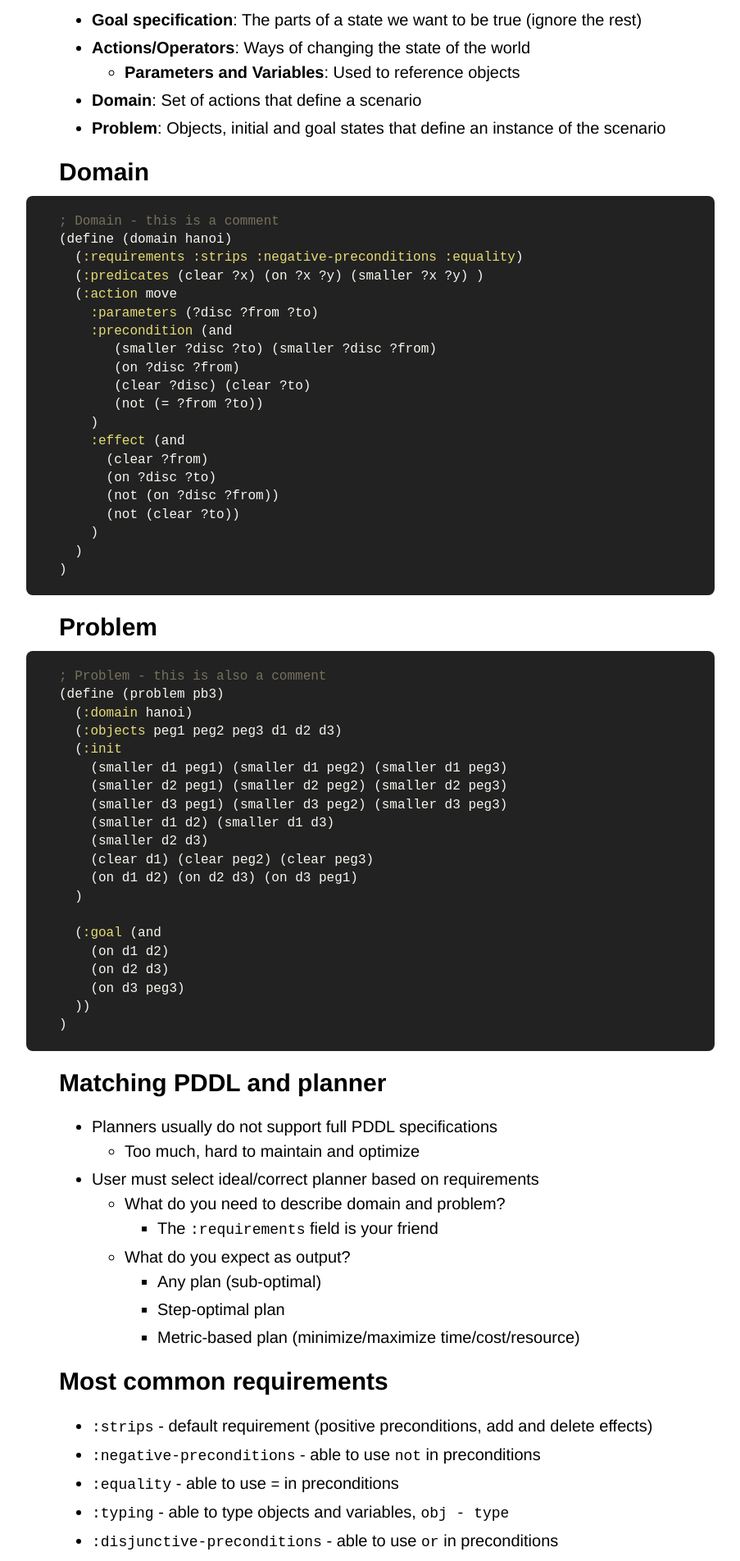
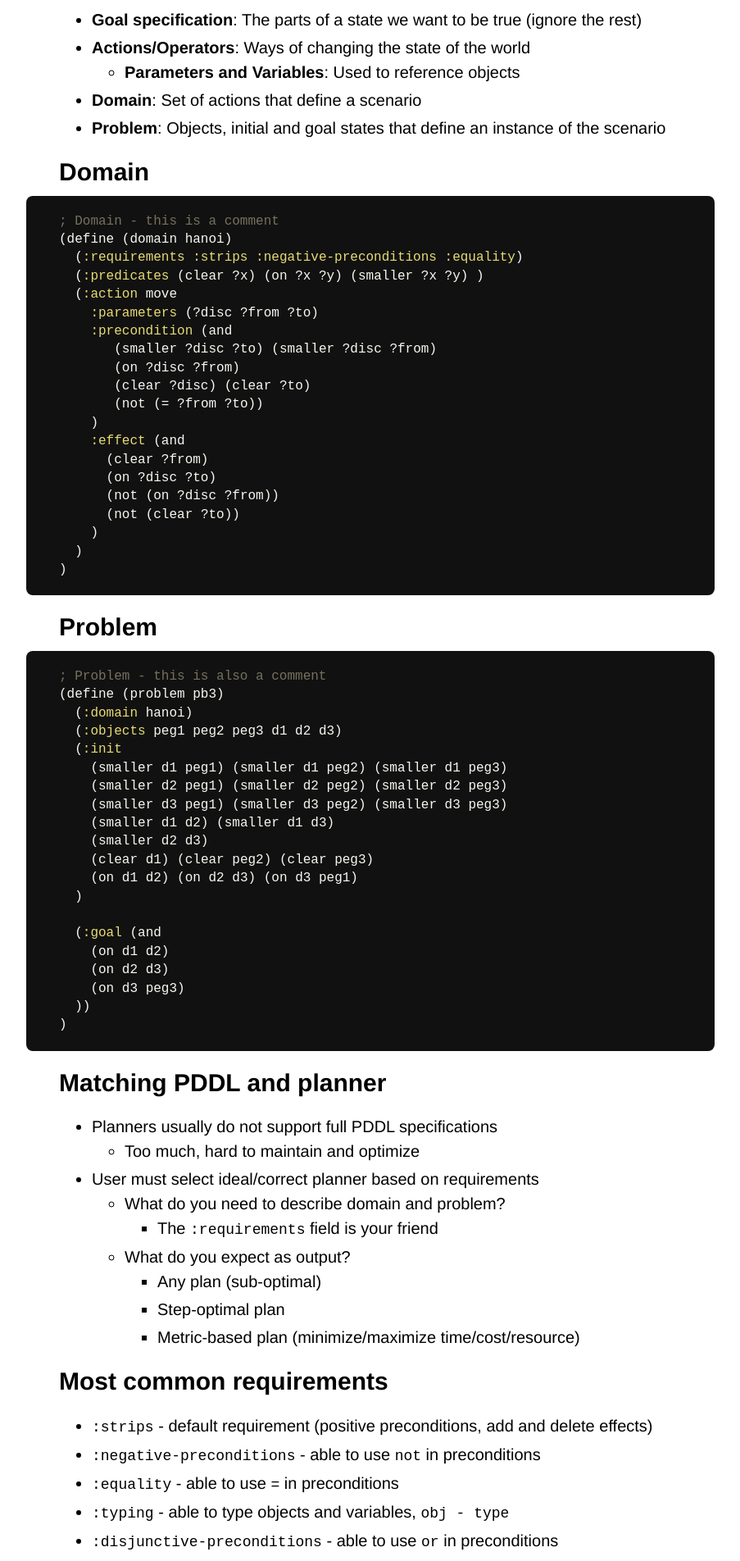
Before and after one commit to Maumagnaguagno/maumagnaguagno.github.io, a Jekyll site: the page built from pddl.md, in a window 1280 px wide. Shown: the part 881-2785 px from the top of the page at 82% size, without its empty margins (188-1091 px from the left). Built offline with Jekyll 4.4.1, drawn with Linux system fonts in a browser that asks for light colours; our own code applies the rules of GitHub Pages for plain Markdown files.

Commit message:
Even darker Monokai background

```diff
--- a/css/_monokai.scss
+++ b/css/_monokai.scss
@@ -1,5 +1,5 @@
 pre.highlight,
-.highlight pre { color: #FFF; background-color: #222 }
+.highlight pre { color: #FFF; background-color: #111 }
 .highlight .hll { background-color: #222 }
 .highlight .c { color: #75715e } /* Comment */
 .highlight .err { color: #960050; background-color: #1e0010 } /* Error */
```
